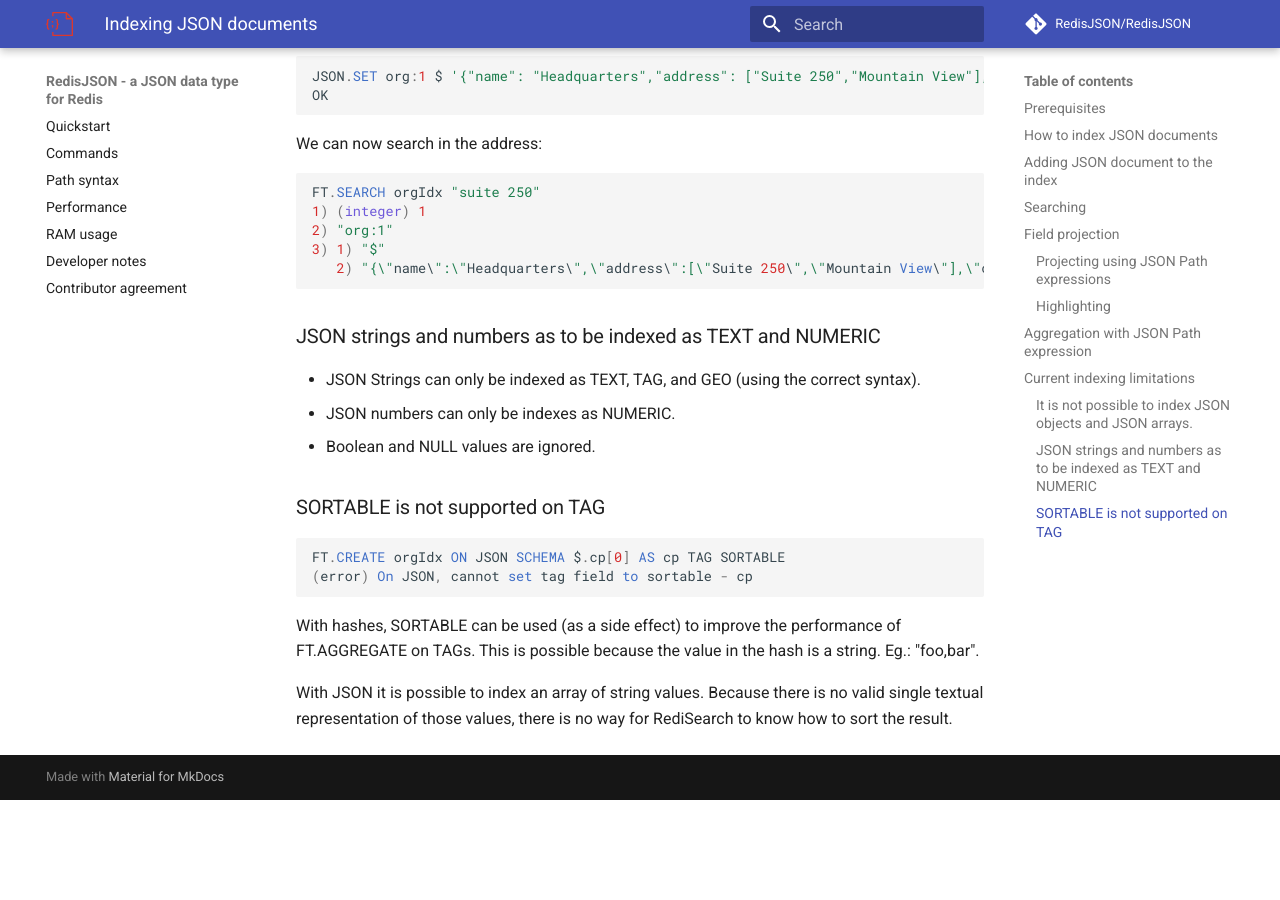
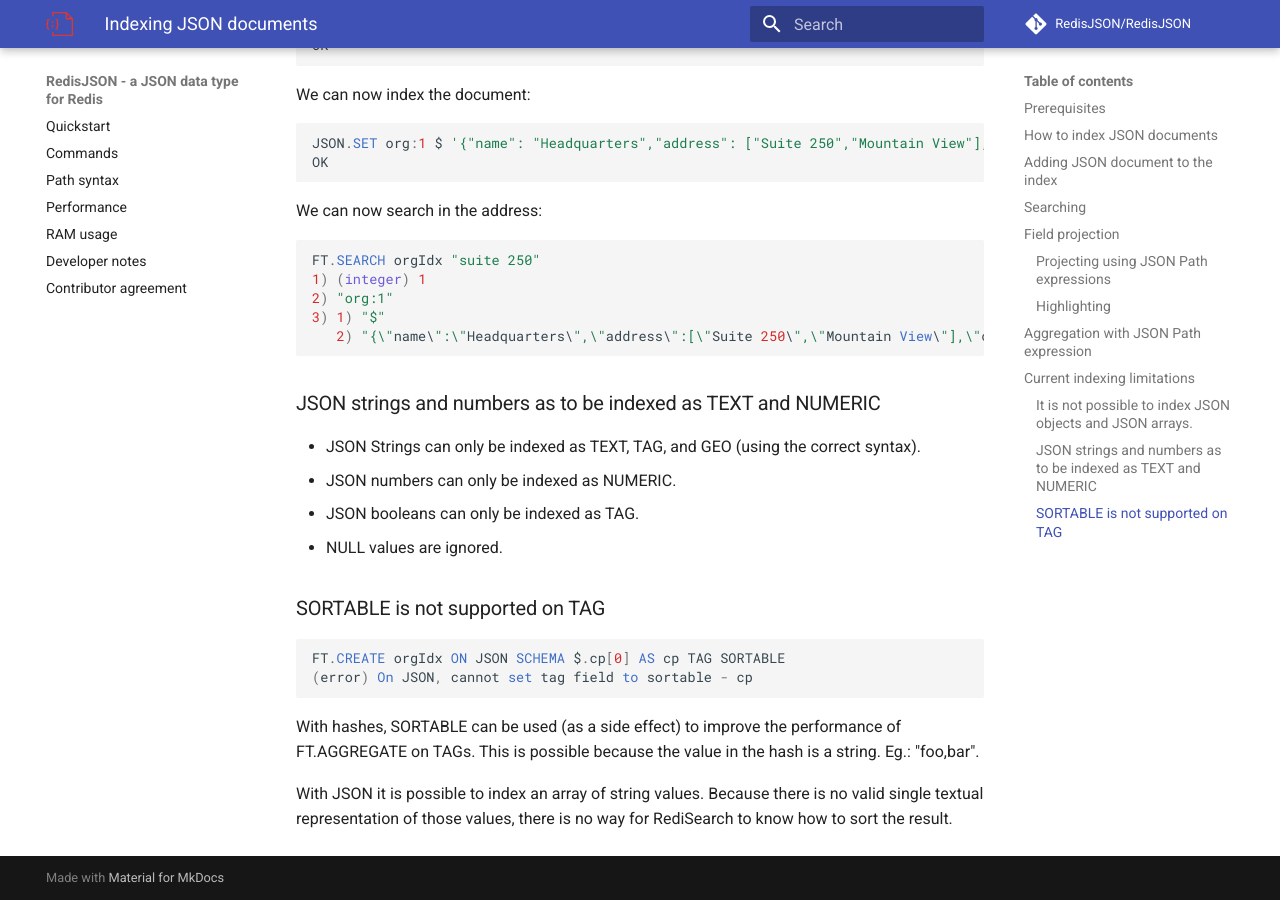
Before and after one commit to RedisJSON/RedisJSON, an MkDocs documentation site: the page built from docs/indexing_JSON.md, in a window 1280 px wide and 900 px high, scrolled down 3973 px. Built offline with MkDocs 1.6.1 and Material for MkDocs 9.7.7, drawn with Linux system fonts in a browser that asks for light colours; comment, search, counter and statistics services are not loaded; before the commit the page ends 4773 px from its top, so only the background shows below that; some of the changed text lies outside the part shown.

Commit message:
Post review

```diff
--- a/docs/indexing_JSON.md
+++ b/docs/indexing_JSON.md
@@ -27,6 +27,8 @@
 And here's a concrete example:
 
     FT.CREATE userIdx ON JSON SCHEMA $.user.name AS name TEXT $.user.tag AS country TAG
+
+Note: The attribute is optional, but it is mandatory as you can't use a JSON Path expression inside the query (FT.SEARCH).
 
 ## Adding JSON document to the index
 
@@ -190,8 +192,9 @@
 ### JSON strings and numbers as to be indexed as TEXT and NUMERIC
 
 - JSON Strings can only be indexed as TEXT, TAG, and GEO (using the correct syntax).
-- JSON numbers can only be indexes as NUMERIC.
-- Boolean and NULL values are ignored.
+- JSON numbers can only be indexed as NUMERIC.
+- JSON booleans can only be indexed as TAG.
+- NULL values are ignored.
 
 ### SORTABLE is not supported on TAG
 
```
